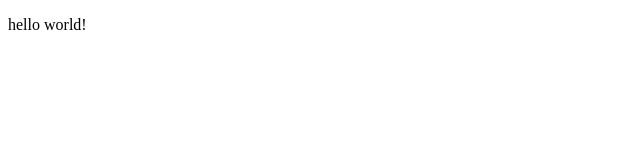
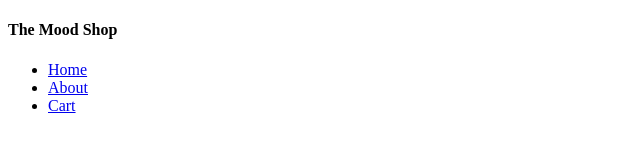
Before and after one commit to ChaonengTan/Web1.0-Mood-Shop, a plain HTML site: page index.html in a window 1280 px wide. Shown: the whole page, without its empty margins (0-640 px from the left). Drawn offline with Linux system fonts and the light colour scheme.

Commit message:
nav skeleton
made a nav skeleton

```diff
--- a/index.html
+++ b/index.html
@@ -3,9 +3,18 @@
 <head>
     <meta charset="UTF-8">
     <meta name="viewport" content="width=device-width, initial-scale=1.0">
-    <title>Document</title>
+    <title>Mood Shop</title>
 </head>
 <body>
-    <p>hello world!</p>
+    <header class="page-header">
+        <h4>The Mood Shop</h4>
+        <nav>
+            <ul>
+                <li><a href="#">Home</a></li>
+                <li><a href="#">About</a></li>
+                <li><a href="#">Cart</a></li>
+            </ul>
+        </nav>
+    </header>
 </body>
 </html>
```
